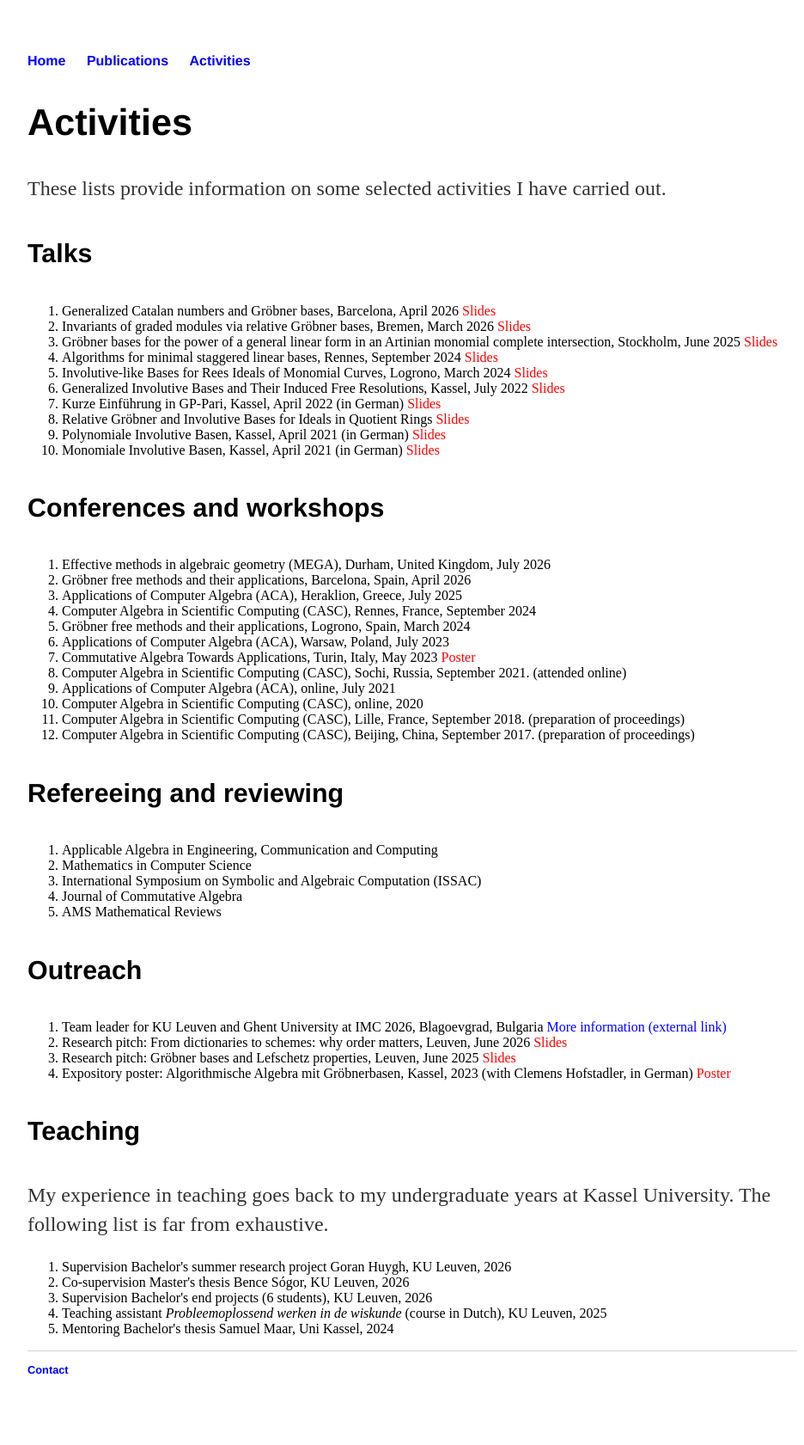
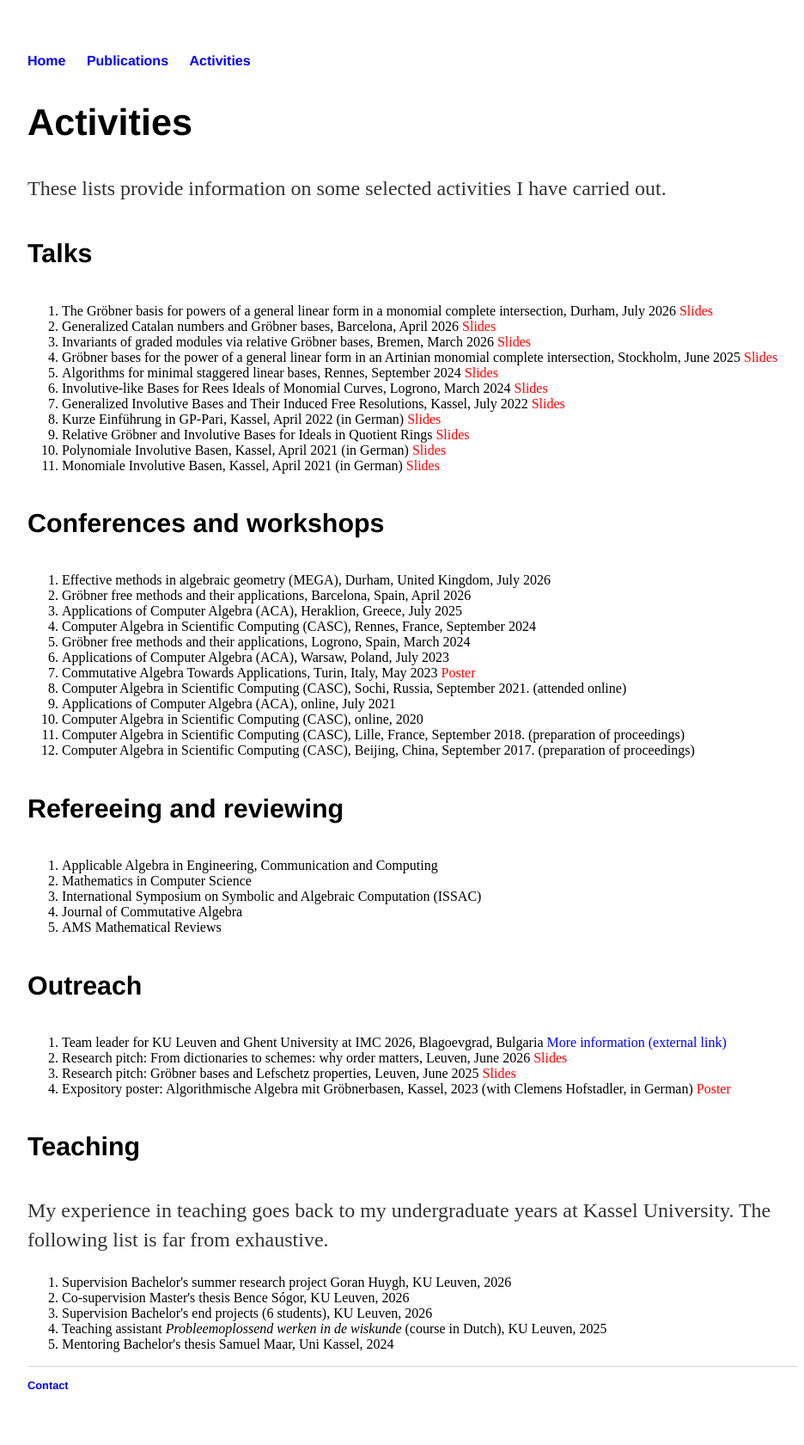
Before and after one commit to johannes-matthias-orth/johannes-matthias-orth.github.io, a Jekyll site: the page built from activities/index.html, in a window 1280 px wide. Shown: the whole page at 86% size, without its empty margins (160-1096 px from the left). Built offline with Jekyll 4.4.1, drawn with Linux system fonts in a browser that asks for light colours.

Commit message:
Update index.html

```diff
--- a/activities/index.html
+++ b/activities/index.html
@@ -8,6 +8,7 @@ title: Activities of Matthias Orth
 	<p>These lists provide information on some selected activities I have carried out.</p>
 	<h4>Talks</h4>
 		<ol>
+			<li>The Gröbner basis for powers of a general linear form in a monomial complete intersection, Durham, July 2026 <a href="../files/Matthias Orth - 2026 - 07 - Durham - Slides.pdf", style="color:red">Slides</a></li>
 			<li>Generalized Catalan numbers and Gröbner bases, Barcelona, April 2026 <a href="../files/Matthias Orth - 2026 - 04 - Barcelona - Slides.pdf", style="color:red">Slides</a></li>
 			<li>Invariants of graded modules via relative Gröbner bases, Bremen, March 2026 <a href="../files/Matthias Orth - 2026 - 03 - Bremen - Slides.pdf", style="color:red">Slides</a></li>
 			<li>Gröbner bases for the power of a general linear form in an Artinian monomial complete intersection, Stockholm, June 2025 <a href="../files/Matthias Orth - 2025 - 06 - Stockholm - Slides.pdf", style="color:red">Slides</a></li>
```
